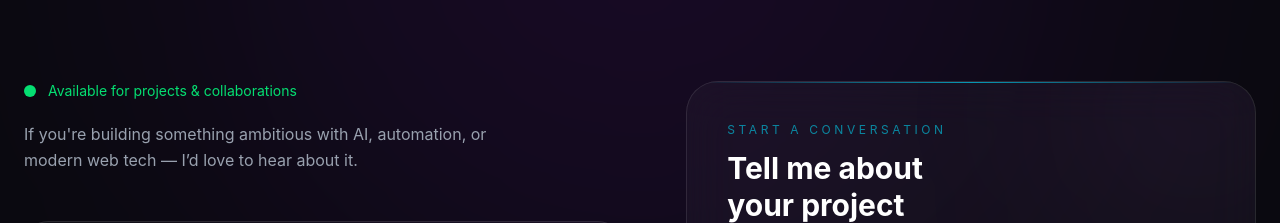
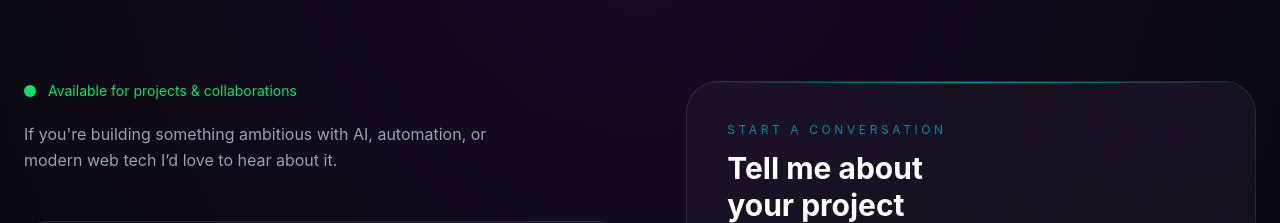
Before and after one commit to Himanshu110109/portfolio, a React (Vite) app: page / in a window 1280 px wide. Shown: the part 4602-4825 px from the top of the page. Built offline with nearby package versions, Linux system fonts and the light colour scheme.

Commit message:
Fix text formatting in Contact component

```diff
--- a/src/components/Contact.jsx
+++ b/src/components/Contact.jsx
@@ -96,7 +96,7 @@ export default function Contact() {
 
               <p className="text-gray-400 leading-relaxed text-sm sm:text-base max-w-lg">
                 If you're building something ambitious with AI,
-                automation, or modern web tech —
+                automation, or modern web tech
                 I’d love to hear about it.
               </p>
             </div>
```
